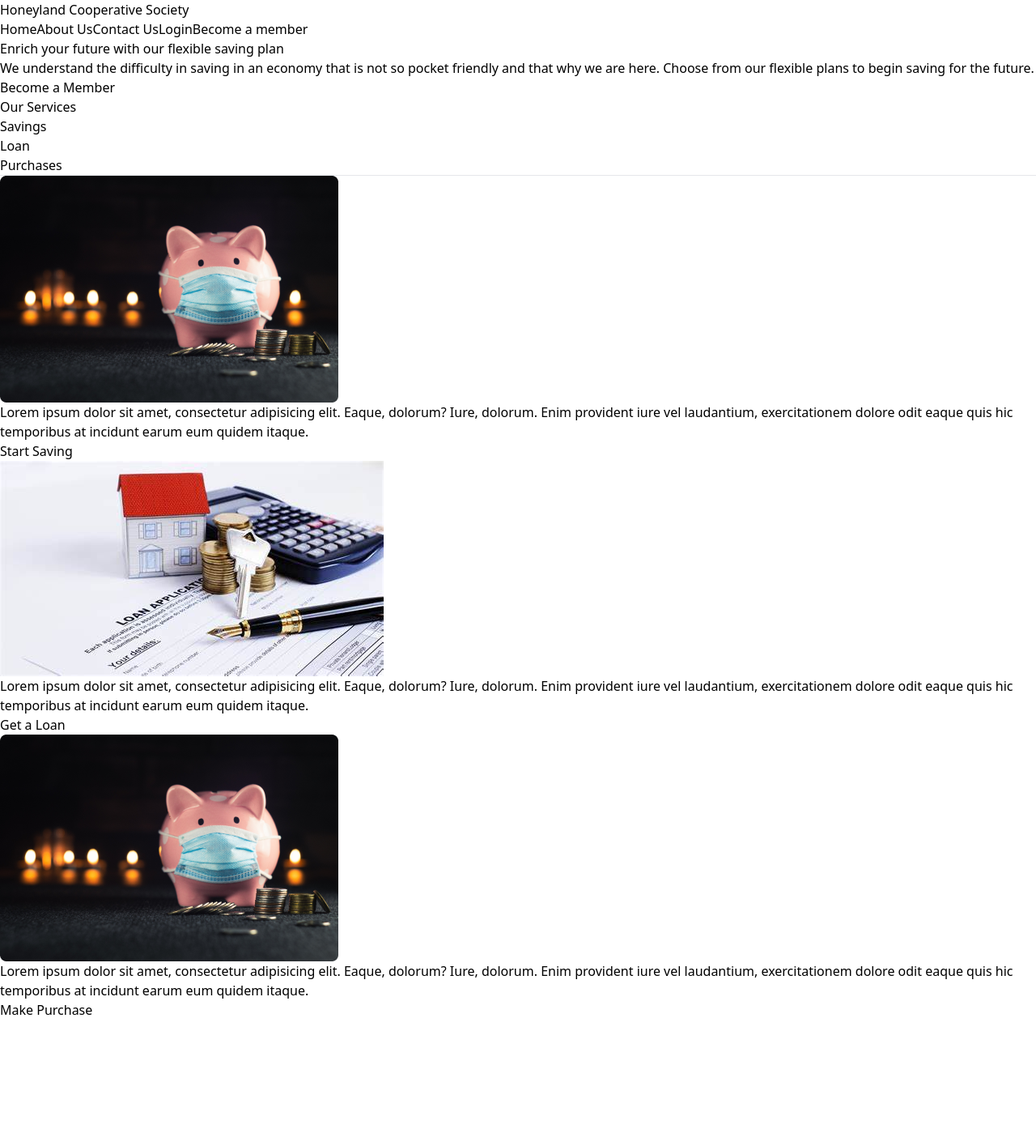
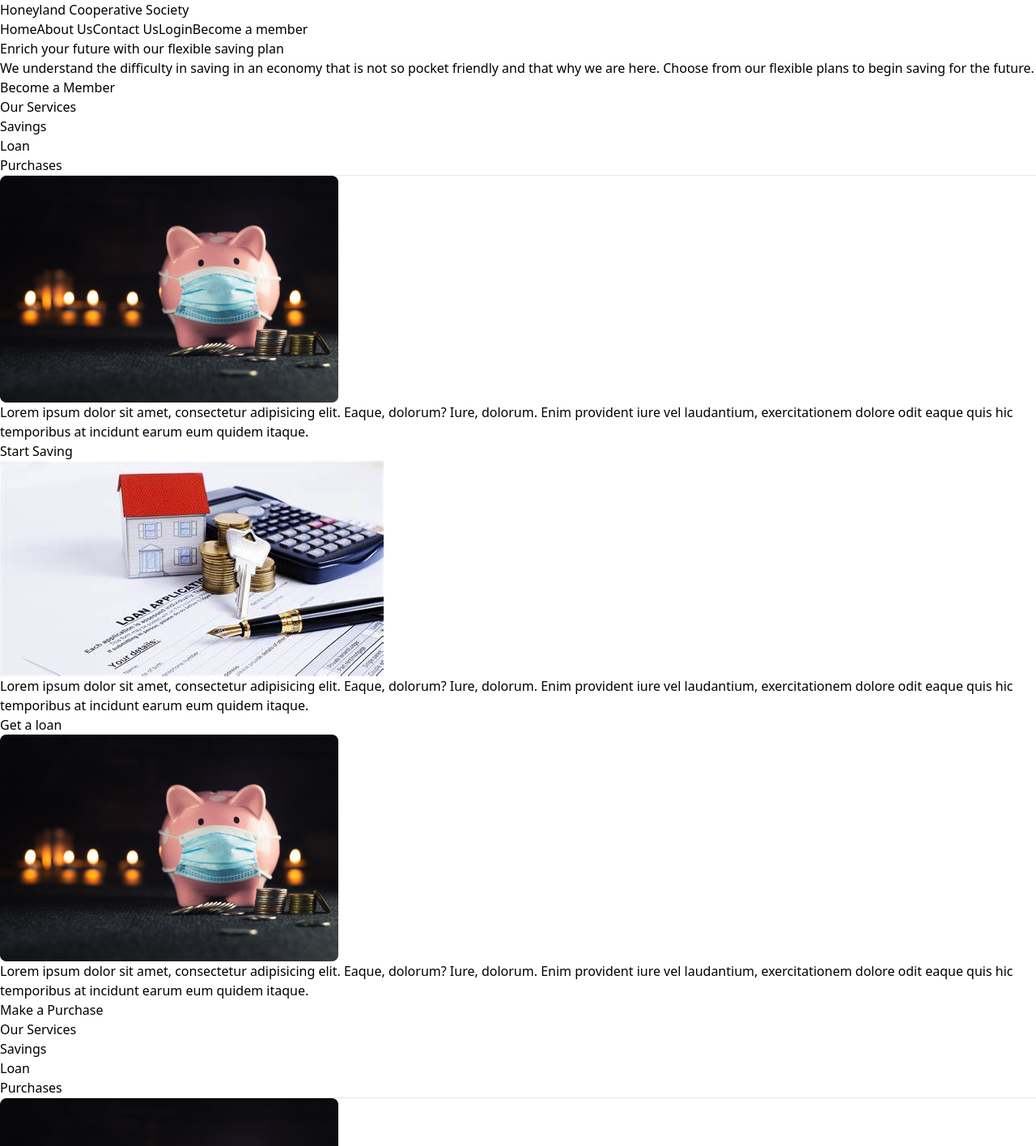
Before and after one commit to adepoju-oluwatobi/cooperative-portal-frontend, a React (Vite) app: page / in a window 1280 px wide. Shown: the part 2608-4023 px from the top of the page at 81% size. Before the commit the page ends 3867 px from the top, so only its background shows below. Built offline with nearby package versions, Linux system fonts and the light colour scheme.

Commit message:
updated the servics page

```diff
--- a/src/components/Services.jsx
+++ b/src/components/Services.jsx
@@ -6,30 +6,120 @@ function Services() {
     let card_1 = document.getElementById('card-1')
     let card_2 = document.getElementById('card-2')
     let card_3 = document.getElementById('card-3')
+    let s = document.getElementById('s')
+    let l = document.getElementById('l')
+    let p = document.getElementById('p')
 
     function savings(){
-        card_1 = document.getElementById('card-1').style.display = ""
+        card_1 = document.getElementById('card-1').style.display = "initial"
         card_2 = document.getElementById('card-2').style.display = "none"
         card_3 = document.getElementById('card-3').style.display = "none"
+        s = document.getElementById('s').style.background = "#8EAC90"
+        s = document.getElementById('s').style.color = "white"
+        l = document.getElementById('l').style.background = "none"
+        l = document.getElementById('l').style.color = "black"
+        p = document.getElementById('p').style.background = "none"
+        p = document.getElementById('p').style.color = "black"
+
+
     }
 
     function loan(){
-        card_2 = document.getElementById('card-2').style.display = "flex"
+        card_2 = document.getElementById('card-2').style.display = "initial"
         card_1 = document.getElementById('card-1').style.display = "none"
         card_3 = document.getElementById('card-3').style.display = "none"
+        s = document.getElementById('s').style.background = "none"
+        s = document.getElementById('s').style.color = "black"
+        l = document.getElementById('l').style.background = "#8EAC90"
+        l = document.getElementById('l').style.color = "white"
+        p = document.getElementById('p').style.background = "none"
+        p = document.getElementById('p').style.color = "black"
     }
 
     function purchase(){
         card_1 = document.getElementById('card-1').style.display = "none"
         card_2 = document.getElementById('card-2').style.display = "none"
-        card_3 = document.getElementById('card-3').style.display = "flex"
+        card_3 = document.getElementById('card-3').style.display = "initial"
+        s = document.getElementById('s').style.background = "none"
+        s = document.getElementById('s').style.color = "black"
+        l = document.getElementById('l').style.background = "none"
+        l = document.getElementById('l').style.color = "black"
+        p = document.getElementById('p').style.background = "#8EAC90"
+        p = document.getElementById('p').style.color = "white"
+
     }
 
   return (
-   <div className=''>
+  <div>
+     <div className='md:hidden'>
+    {/**Mobile view */}
         <p className='font-bold text-3xl p-4 text-center'>Our Services</p>
         {/**Tab menu */}
         <div className='px-4 flex items-center gap-2 justify-center'>
+            <div id='s' className='bg-[#8EAC90] text-white text-xs cursor-pointer py-2 px-4 w-[120px] text-center rounded-lg' onClick={savings}>Savings</div>
+            <div id='l' className=' text-black text-xs cursor-pointer py-2 px-4 w-[120px] text-center rounded-lg' onClick={loan}>Loan</div>
+            <div id='p' className=' text-black text-xs cursor-pointer py-2 px-4 w-[120px] text-center rounded-lg' onClick={purchase}>Purchases</div>
+        </div>
+        {/**horizontal line */}
+        <div className='w-[60%] m-auto mt-4'>
+            <hr></hr>
+        </div>
+        {/**tab card 1 */}
+        <div className='p-4 w-[100%] m-auto' id='card-1'>
+            <div>
+                <img className='services-img' src={SavingsImg} alt=""></img>
+            </div>
+            <div className=''>
+            <div className='mt-4'>
+                <p className='text-xs w-[50ch] m-auto text-center'>
+                    Lorem ipsum dolor sit amet, consectetur adipisicing elit. Eaque, dolorum? Iure, dolorum. Enim provident iure vel laudantium, exercitationem dolore odit eaque quis hic temporibus at incidunt earum eum quidem itaque.
+                </p>
+            </div>
+            <div className='w-fit m-auto'>
+                <button className='bg-black text-white py-2 px-4 w-[fit] text-center rounded-lg mt-4 ml-'>Start Saving</button>
+            </div>
+            </div>
+        </div>
+         {/**tab card 2 */}
+         <div className='p-4 w-[100%] m-auto hidden' id='card-2'>
+            <div>
+                <img className='services-img' src={LoanImg} alt=""></img>
+            </div>
+            <div className=''>
+            <div className='mt-4'>
+                <p className='text-xs w-[50ch] m-auto text-center'>
+                    Lorem ipsum dolor sit amet, consectetur adipisicing elit. Eaque, dolorum? Iure, dolorum. Enim provident iure vel laudantium, exercitationem dolore odit eaque quis hic temporibus at incidunt earum eum quidem itaque.
+                </p>
+            </div>
+            <div className='w-fit m-auto'>
+                <button className='bg-black text-white py-2 px-4 w-[fit] text-center rounded-lg mt-4 ml-'>Get a loan</button>
+            </div>
+            </div>
+        </div>
+        {/**tab card 3 */}
+        <div className='p-4 w-[100%] m-auto hidden' id='card-3'>
+            <div>
+                <img className='services-img' src={SavingsImg} alt=""></img>
+            </div>
+            <div className=''>
+            <div className='mt-4'>
+                <p className='text-xs w-[50ch] m-auto text-center'>
+                    Lorem ipsum dolor sit amet, consectetur adipisicing elit. Eaque, dolorum? Iure, dolorum. Enim provident iure vel laudantium, exercitationem dolore odit eaque quis hic temporibus at incidunt earum eum quidem itaque.
+                </p>
+            </div>
+            <div className='w-fit m-auto'>
+                <button className='bg-black text-white py-2 px-4 w-[fit] text-center rounded-lg mt-4 ml-'>Make a Purchase</button>
+            </div>
+            </div>
+        </div>
+   </div>
+    {/**End of mobile view */}
+
+             {/**Begining of medium view */}
+             <div className='hidden md:block'>
+             <p className='font-bold text-3xl p-4 text-center'>Our Services</p>
+             {/**Tab menu */}
+            <div className='px-4 flex items-center gap-2 justify-center'>
             <div className='bg-black text-white text-xs cursor-pointer py-2 px-4 w-[120px] text-center rounded-lg' onClick={savings}>Savings</div>
             <div className='bg-black text-white text-xs cursor-pointer py-2 px-4 w-[120px] text-center rounded-lg' onClick={loan}>Loan</div>
             <div className='bg-black text-white text-xs cursor-pointer py-2 px-4 w-[120px] text-center rounded-lg' onClick={purchase}>Purchases</div>
@@ -38,56 +128,46 @@ function Services() {
         <div className='w-[60%] m-auto mt-4'>
             <hr></hr>
         </div>
-        {/**tab card 1 */}
-        <div className='p-4 w-[100%] md:flex  m-auto' id='card-1'>
+
+       <div>
+        {/**Card 1 */}
+       <div className='p-4 w-[100%] flex justify-center' id='card-1'>
             <div>
                 <img className='services-img' src={SavingsImg} alt=""></img>
             </div>
-            <div className='md:pl-4'>
+            <div className=''>
             <div className='mt-4'>
-                <p className='text-xs w-[50ch] sm:m-auto'>
+                <p className='text-xs w-[50ch] m-auto pl-4'>
                     Lorem ipsum dolor sit amet, consectetur adipisicing elit. Eaque, dolorum? Iure, dolorum. Enim provident iure vel laudantium, exercitationem dolore odit eaque quis hic temporibus at incidunt earum eum quidem itaque.
                 </p>
             </div>
-            <div>
-                <button className='bg-black text-white py-2 px-4 w-fit text-center rounded-lg mt-4'>Start Saving</button>
-            </div>
-            </div>
-        </div>
-         {/**tab card 2 */}
-        <div className='p-4 w-[100%] m-auto hidden' id='card-2'>
-            <div>
-                <img className='services-img' src={LoanImg} alt=""></img>
-            </div>
-            <div className='md:pl-4'>
-            <div className='mt-4'>
-                <p className='text-xs w-[50ch] m-auto'>
-                    Lorem ipsum dolor sit amet, consectetur adipisicing elit. Eaque, dolorum? Iure, dolorum. Enim provident iure vel laudantium, exercitationem dolore odit eaque quis hic temporibus at incidunt earum eum quidem itaque.
-                </p>
-            </div>
-            <div>
-                <button className='bg-black text-white py-2 px-4 w-[120px] text-center rounded-lg mt-4'>Get a Loan</button>
+            <div className='w-fit pl-4 mt-4'>
+                <button className='bg-black text-white py-2 px-4 w-[fit] text-center rounded-lg'>Start Saving</button>
             </div>
             </div>
         </div>
 
-        <div className='p-4 w-[100%] m-auto hidden' id='card-3'>
+        {/**card 2 */}
+        <div className='p-4 w-[100%] justify-center hidden' id='card-2'>
             <div>
                 <img className='services-img' src={SavingsImg} alt=""></img>
             </div>
-            <div className='md:pl-4'>
+            <div className=''>
             <div className='mt-4'>
-                <p className='text-xs w-[50ch] m-auto'>
+                <p className='text-xs w-[50ch] m-auto pl-4'>
                     Lorem ipsum dolor sit amet, consectetur adipisicing elit. Eaque, dolorum? Iure, dolorum. Enim provident iure vel laudantium, exercitationem dolore odit eaque quis hic temporibus at incidunt earum eum quidem itaque.
                 </p>
             </div>
-            <div>
-                <button className='bg-black text-white py-2 px-4 w-[fit] text-center rounded-lg mt-4'>Make Purchase</button>
+            <div className='w-fit pl-4 mt-4'>
+                <button className='bg-black text-white py-2 px-4 w-[fit] text-center rounded-lg'>Get a Loan</button>
             </div>
             </div>
         </div>
+       </div>
 
-   </div>
+
+             </div>
+  </div>
   )
 }
 
--- a/src/index.css
+++ b/src/index.css
@@ -23,7 +23,7 @@
         @apply text-[10px] md:text-xs text-center w-[50ch] m-auto
     }
     .hero-btn{
-        @apply text-xs md:text-xs bg-black p-4 md:p-2 rounded-lg w-fit m-auto
+        @apply text-xs md:text-xs bg-black p-4 md:p-4 rounded-lg w-fit m-auto
     }
     input{
         @apply bg-opacity-50 border p-2 mb-4 rounded-lg w-fit m-auto
@@ -35,6 +35,6 @@
         @apply w-[90%] md:w-[425px] bg-black bg-opacity-50 rounded-lg p-8 h-fit m-auto
     }
     .services-img{
-        @apply w-[280px] h-[200px] m-auto
+        @apply w-[280px] h-[200px] m-auto rounded-lg shadow-black
     }
 }
--- a/src/pages/HomePage.jsx
+++ b/src/pages/HomePage.jsx
@@ -6,8 +6,8 @@ function HomePage() {
   return (
     <div className=''>
       <Header />
-    <div className='bg-[url(./assets/mobile-hero.png)] md:bg-[url(./assets/Hero-Background.png)] h-[50vh] w-[100%] bg-cover bg-no-repeat text-white'>
-      <p className='hero-heading pt-[10%] md:pt-[5%] lg:pt-[] w-[20ch] m-auto mb-4'>
+    <div className='bg-[url(./assets/mobile-hero.png)] md:bg-[url(./assets/Hero-Background.png)] h-[50vh] md:h-[80vh] w-[100%] bg-cover bg-no-repeat text-white'>
+      <p className='hero-heading pt-[10%] md:pt-[15%] lg:pt-[] w-[20ch] m-auto mb-4'>
       Enrich your future
       with our flexible saving plan
       </p>
```
